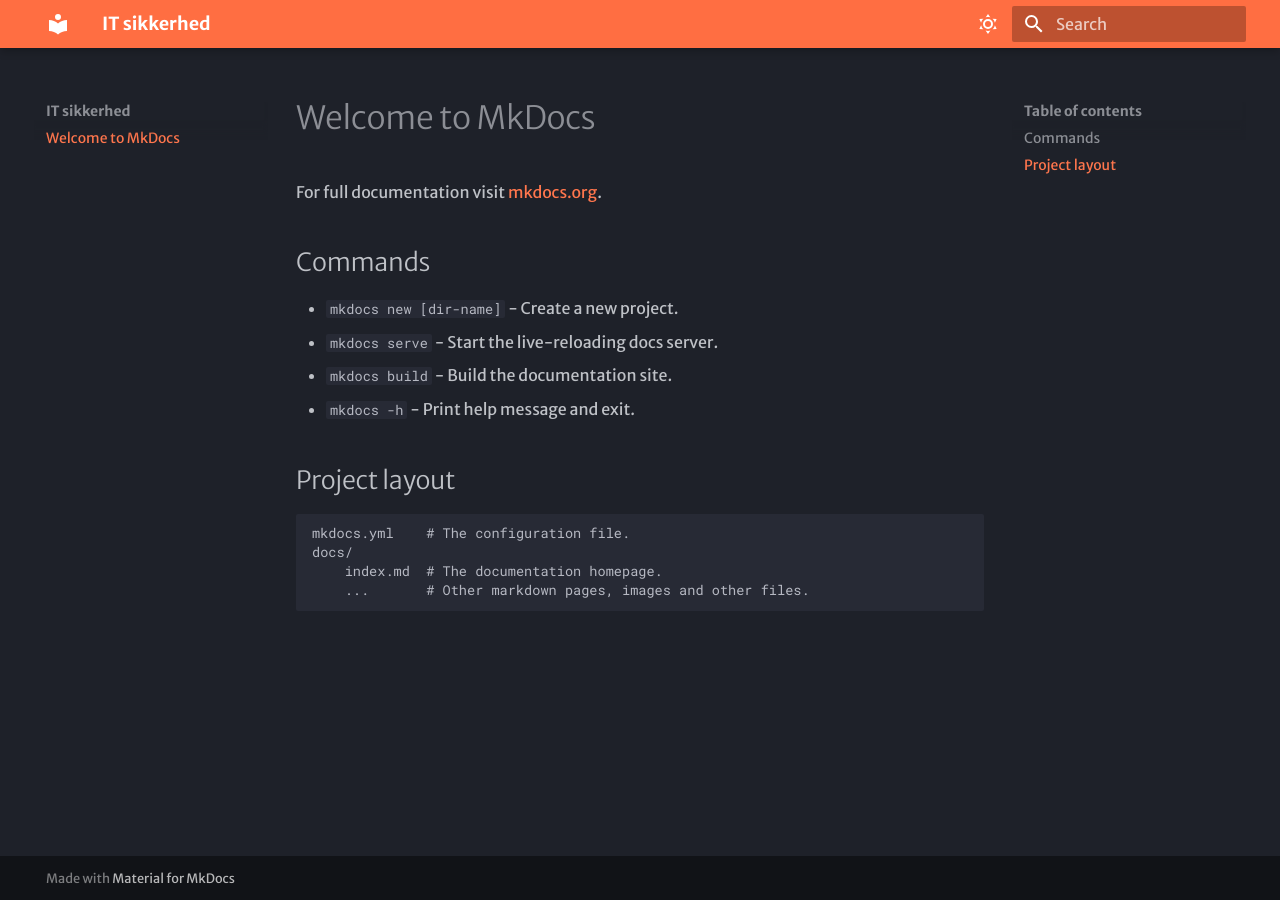
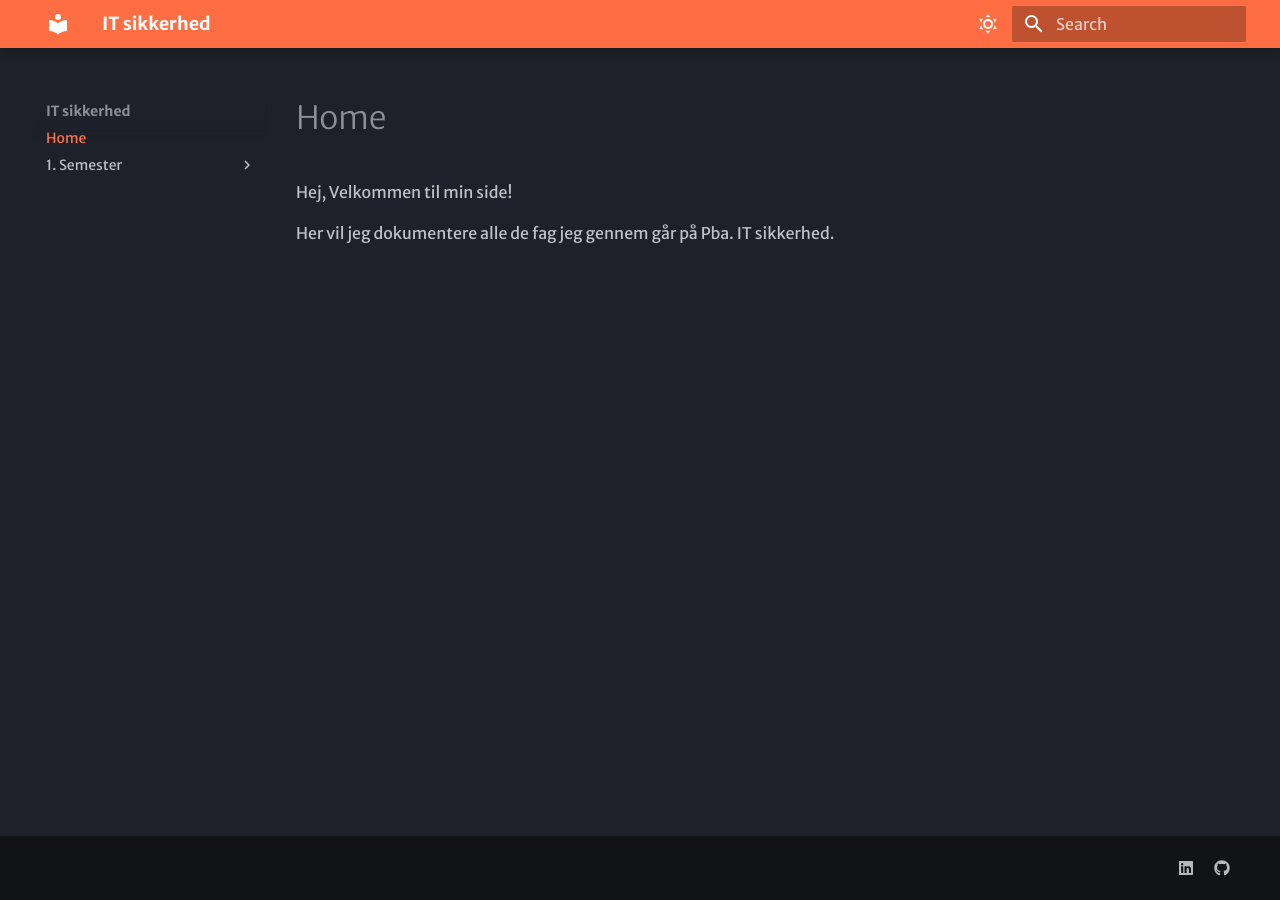
Before and after one commit to NoahRosenkjaer/IT-sikkerhed, an MkDocs documentation site: the page built from docs/index.md, in a window 1280 px wide. Built offline with MkDocs 1.6.1 and Material for MkDocs 9.7.7, drawn with Linux system fonts in a browser that asks for light colours.

Commit message:
First lecture

```diff
--- a/docs/index.md
+++ b/docs/index.md
@@ -1,17 +1,5 @@
-# Welcome to MkDocs
+# Home
 
-For full documentation visit [mkdocs.org](https://www.mkdocs.org).
+Hej, Velkommen til min side!
 
-## Commands
-
-* `mkdocs new [dir-name]` - Create a new project.
-* `mkdocs serve` - Start the live-reloading docs server.
-* `mkdocs build` - Build the documentation site.
-* `mkdocs -h` - Print help message and exit.
-
-## Project layout
-
-    mkdocs.yml    # The configuration file.
-    docs/
-        index.md  # The documentation homepage.
-        ...       # Other markdown pages, images and other files.
+Her vil jeg dokumentere alle de fag jeg gennem går på Pba. IT sikkerhed.
--- a/mkdocs.yml
+++ b/mkdocs.yml
@@ -22,3 +22,15 @@ theme:
         name: Light mode
       primary: deep orange
       accent: deep orange
+
+markdown_extensions:
+  - pymdownx.details
+
+extra:
+  generator: false
+
+  social:
+    - icon: fontawesome/brands/linkedin
+      link: https://www.linkedin.com/in/noah-rosenkj%C3%A6r/
+    - icon: fontawesome/brands/github
+      link: https://github.com/NoahRosenkjaer
```
Also changed, not shown: docs/1. Semester/Introduktion til it-sikkerhed/Uge 36/Intro_til_faget.md (added, +5 -0 lines).
